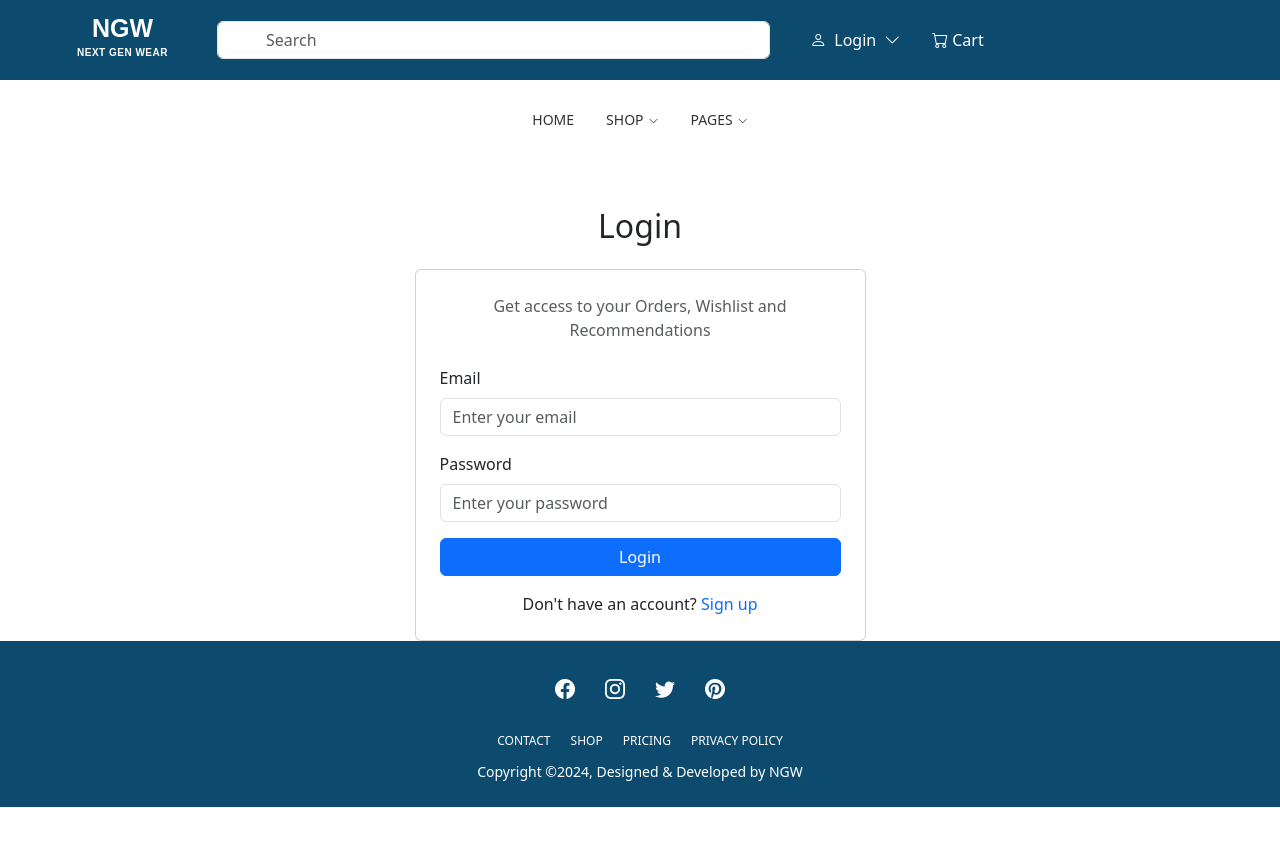
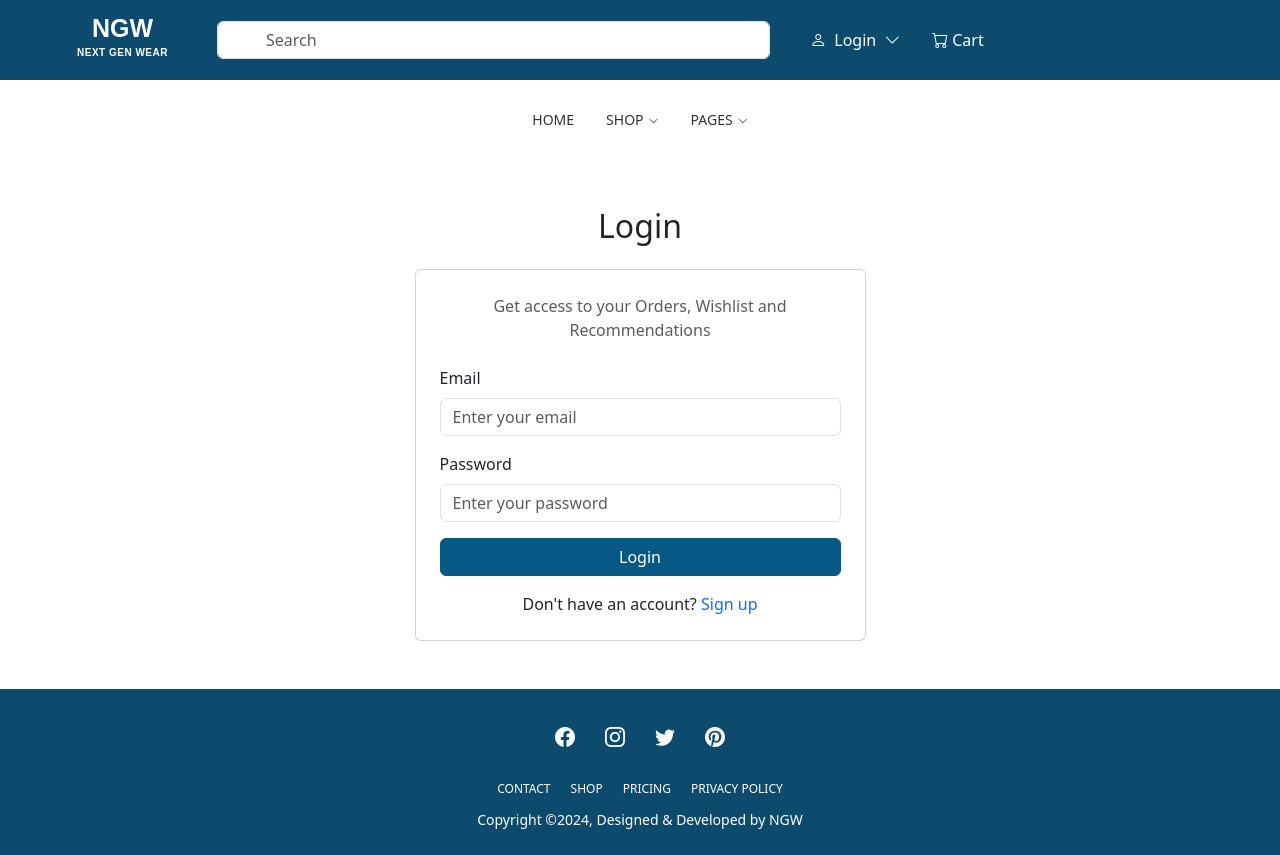
Before and after one commit to parthgoyal13/e-commerceWeb-frontend, a React (Vite) app: page /login in a window 1280 px wide. Before the commit the page ends 807 px from the top, so only its background shows below. Built offline with nearby package versions, Linux system fonts and the light colour scheme.

Commit message:
changed the color schema

```diff
--- a/src/pages/LoginPage.jsx
+++ b/src/pages/LoginPage.jsx
@@ -39,7 +39,7 @@ const LoginPage = () => {
   return (
     <>
       <Header />
-      <div className="container mt-5">
+      <div className="container my-5">
         <h2 className="text-center mb-4">Login</h2>
         <div className="row justify-content-center">
           <div className="col-md-6 col-lg-5">
@@ -84,9 +84,26 @@ const LoginPage = () => {
                 )}
                 <div className="d-grid mb-3">
                   <button
-                    className="btn btn-primary"
+                    className="btn"
                     type="submit"
                     disabled={loading}
+                    style={{
+                      backgroundColor: "#075985",
+                      color: "#ffffff",
+                      borderColor: "#075985"
+                    }}
+                    onMouseEnter={(e) => {
+                      if (!loading) {
+                        e.target.style.backgroundColor = "#0c4a6e";
+                        e.target.style.borderColor = "#0c4a6e";
+                      }
+                    }}
+                    onMouseLeave={(e) => {
+                      if (!loading) {
+                        e.target.style.backgroundColor = "#075985";
+                        e.target.style.borderColor = "#075985";
+                      }
+                    }}
                   >
                     {loading ? "Logging in..." : "Login"}
                   </button>
--- a/src/pages/SignupPage.jsx
+++ b/src/pages/SignupPage.jsx
@@ -122,9 +122,26 @@ const SignupPage = () => {
                 )}
                 <div className="d-grid mb-3">
                   <button
-                    className="btn btn-success"
+                    className="btn"
                     type="submit"
                     disabled={loading}
+                    style={{
+                      backgroundColor: "#075985",
+                      color: "#ffffff",
+                      borderColor: "#075985"
+                    }}
+                    onMouseEnter={(e) => {
+                      if (!loading) {
+                        e.target.style.backgroundColor = "#0c4a6e";
+                        e.target.style.borderColor = "#0c4a6e";
+                      }
+                    }}
+                    onMouseLeave={(e) => {
+                      if (!loading) {
+                        e.target.style.backgroundColor = "#075985";
+                        e.target.style.borderColor = "#075985";
+                      }
+                    }}
                   >
                     {loading ? "Signing up..." : "Signup"}
                   </button>
```
